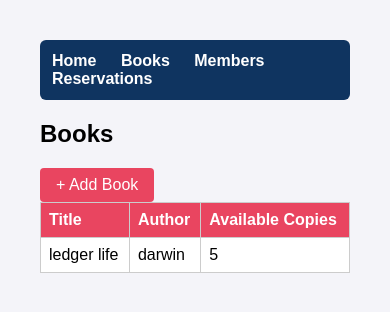
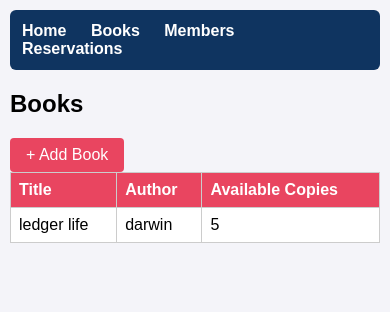
Before and after one commit to Thaslin18/library_system_management, a Django app: page /books/ in a window 390 px wide. Shown: the top 312 px of the page. Run offline with Django 5.2, Linux system fonts and the light colour scheme; data comes from the database, SQL or seed files in the repository.

Commit message:
Enhance base.html with media queries for responsiveness
Added responsive design for smaller screens.

```diff
--- a/library_system/templates/base.html
+++ b/library_system/templates/base.html
@@ -11,7 +11,12 @@
      th { background: #e94560; color: white; }
      form input, form select { padding: 6px; margin: 6px 0; width: 300px; }
      .btn { background: #e94560; color: white; padding: 8px 16px; border: none;
-         border-radius: 4px; cursor: pointer; text-decoration: none; display: inline-block; } </style>
+         border-radius: 4px; cursor: pointer; text-decoration: none; display: inline-block; }
+     @media (max-width: 600px) {
+            body { margin: 10px;  }
+            nav { flex-direction: column; gap: 8px; }
+            form input, form select { max-width: 100%; } }
+ </style>
 </head>
 <body>
 <nav>
```
